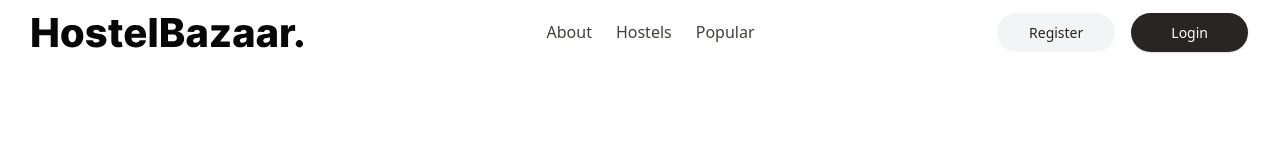
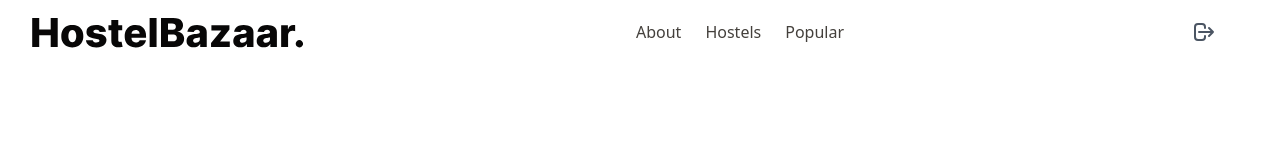
Before and after one commit to AdeelAtta/Hostelow, a Next.js app: page / in a window 1280 px wide. Shown: the top 150 px of the page. Built offline with nearby package versions, Linux system fonts and the light colour scheme.

Commit message:
bug fixes

```diff
--- a/src/components/common/header.tsx
+++ b/src/components/common/header.tsx
@@ -1,9 +1,21 @@
-import React from 'react'
+import React, { useEffect, useState } from 'react'
 import Logo from '@/assets/common/HostelBazaar.svg'
 import Image from 'next/image'
 import Link from 'next/link'
+import { userData } from '@/redux/slices/user-slice'
+import { useSelector } from 'react-redux'
+import LogoutButton from './logout-button'
 
 const Header = () => {
+
+  const user = useSelector(userData)
+  const [userInfo,setUserInfo] = useState<any>(null)
+
+  useEffect(()=>{
+    setUserInfo({name:`one`})
+  },[])
+
+
   return (
     <header className="bg-white relative z-[10]">
       <div className="mx-auto max-w-screen-2xl px-4 sm:px-6 lg:px-8">
@@ -87,8 +99,27 @@ const Header = () => {
           </div>
 
           <div className="flex items-center gap-4">
+            {userInfo && userInfo?.name ?
             <div className="sm:flex sm:gap-4">
-
+            {/* <div className="hidden sm:flex ">
+              <Link href={`/register`}>
+                <span
+                  className="rounded-3xl bg-gray-100 px-8 py-2.5 text-sm font-medium text-stone-800">
+                  Register
+                </span>
+              </Link>
+            </div> */}
+            <div className="hidden sm:flex ">
+              <LogoutButton>
+              <span
+                  className="rounded-3xl bg-stone-800 px-10 py-2.5 text-sm font-medium text-white shadow" >
+                  Logout
+                </span>
+              </LogoutButton>
+            </div>
+          </div>
+          :
+          <div className="sm:flex sm:gap-4">
           <div className="hidden sm:flex ">
             <Link href={`/register`}>
               <span
@@ -106,6 +137,8 @@ const Header = () => {
             </Link>
           </div>
         </div>
+
+            }
 
             <div className="block md:hidden">
               <button
--- a/src/components/sections/hero-section.tsx
+++ b/src/components/sections/hero-section.tsx
@@ -61,7 +61,7 @@ const HeroSection = () => {
                 <p className='text-center text-lg px-8 py-3 sm:text-3xl font-md'>14,000,000 rooms around the world are waiting for you</p>
                 <div className='rounded-xl flex flex-col items-center justify-center gap-4 md:flex-row z-[5] w-[90%]  sm:w-[70%] absolute bottom-0 translate-y-[50%] left-[50%] translate-x-[-50%] px-6 sm:px-10 pt-7 pb-9 lg:rounded-2xl bg-gray-100 text-gray-900' style={{ boxShadow: `rgba(0, 0, 0, 0.07) 0px 1px 2px, rgba(0, 0, 0, 0.07) 0px 2px 4px, rgba(0, 0, 0, 0.07) 0px 4px 8px, rgba(0, 0, 0, 0.07) 0px 8px 16px, rgba(0, 0, 0, 0.07) 0px 16px 32px, rgba(0, 0, 0, 0.07) 0px 32px 64px` }}>
 
-                    <label htmlFor="location" className='flex flex-col w-full font-semibold'>Select Your Hostel Location:
+                    <label htmlFor="location" className='flex flex-col w-full whitespace-nowrap font-semibold'>Select Your Hostel Location:
                         <Select required={true}
                             placeholder="Select your hostel City..."
                             defaultValue={[]}
@@ -75,12 +75,12 @@ const HeroSection = () => {
                     </label>
 
                     <div className='flex-col sm:flex-row w-full flex items-center gap-3 relative '>
-                        <label htmlFor="startDate" className='w-full flex-1 lg:flex-1 flex flex-col lg:min-w-fit font-semibold'>Starting Date:
+                        <label htmlFor="startDate" className='w-full md:w-auto flex-1 lg:flex-1 flex flex-col lg:min-w-fit font-semibold'>Starting Date:
                             <span id='startDate' className='bg-white flex justify-end items-center gap-10 cursor-pointer shadow-lg border-2 rounded-md min-w-[200px] text-center py-2 px-4 font-semibold max-w-[300px]' onClick={() => setIsRange(true)}>
                                 {range.startDate ? new Date(range.startDate).toLocaleString().slice(0, 9).replaceAll(`/`, `-`) : `Start Date`} <FaCalendarAlt />
                             </span>
                         </label>
-                        <label htmlFor="endDate" className='w-full flex-1 lg:flex-1 flex flex-col lg:min-w-fit font-semibold min-w-fit'>End Date:
+                        <label htmlFor="endDate" className='w-full md:w-auto flex-1 lg:flex-1 flex flex-col lg:min-w-fit font-semibold min-w-fit'>End Date:
                             <span className='bg-white flex justify-end items-center gap-10 cursor-pointer shadow-lg border-2 rounded-md min-w-[200px] text-center py-2 px-4 font-semibold max-w-[300px]' onClick={() => setIsRange(true)}>
                                 {range.endDate ? new Date(range.endDate).toLocaleString().slice(0, 9).replaceAll(`/`, `-`) : `End Date`} <FaCalendarAlt />
                             </span>
--- a/src/pages/hostels/[hostelSlug]/index.tsx
+++ b/src/pages/hostels/[hostelSlug]/index.tsx
@@ -368,7 +368,7 @@ export const getServerSideProps: GetServerSideProps<any> = async ({ params }) =>
     const response = await getData(`hostel/getHostels?slug=${hostelSlug}`);
     const hostelData: propertyProps = response.hostels[0] || {};
 
-    if(Object.keys(hostelData).length < 1){
+    if(hostelData && Object.keys(hostelData).length < 1){
       return {
         notFound: true,
       };
```
Lines whose indentation alone changed are shown as unchanged.
